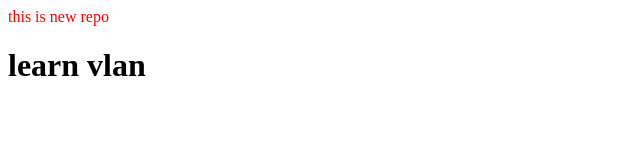
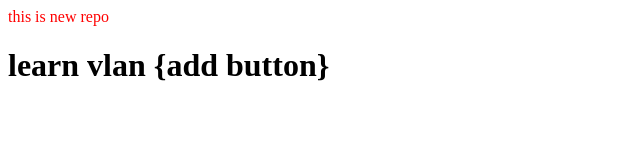
Before and after one commit to narace6431/localrepo, a plain HTML site: page index.html in a window 1280 px wide. Shown: the whole page, without its empty margins (0-640 px from the left). Drawn offline with Linux system fonts and the light colour scheme.

Commit message:
add button

```diff
--- a/index.html
+++ b/index.html
@@ -1,4 +1,4 @@
 <p> this is new repo</p>
 <link rel="stylesheet" href="styles.css"
 <!-- learn networking -->
-<h1>learn vlan</h1>
+<h1>learn vlan {add button}</h1>
```
